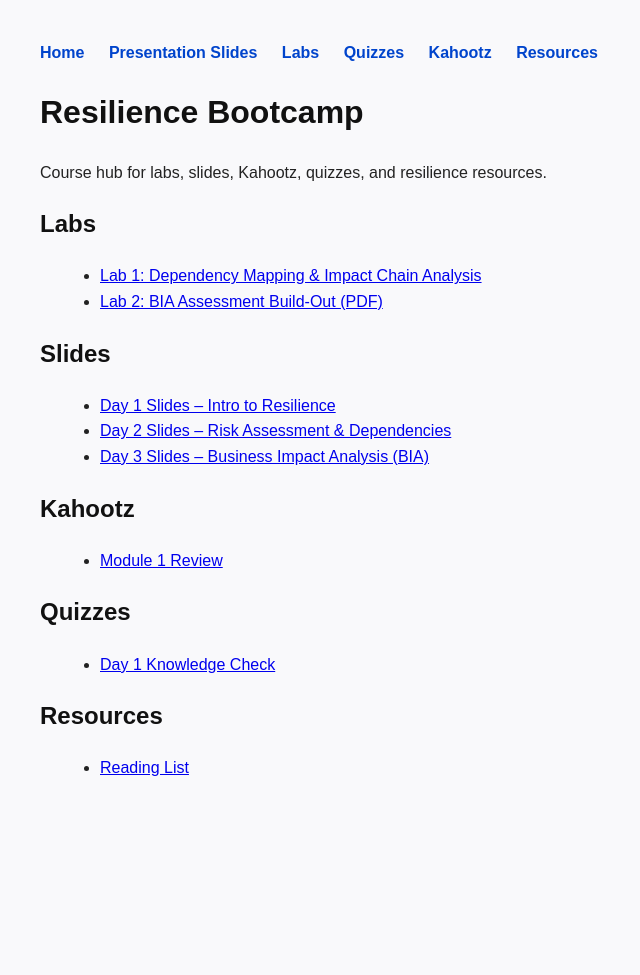
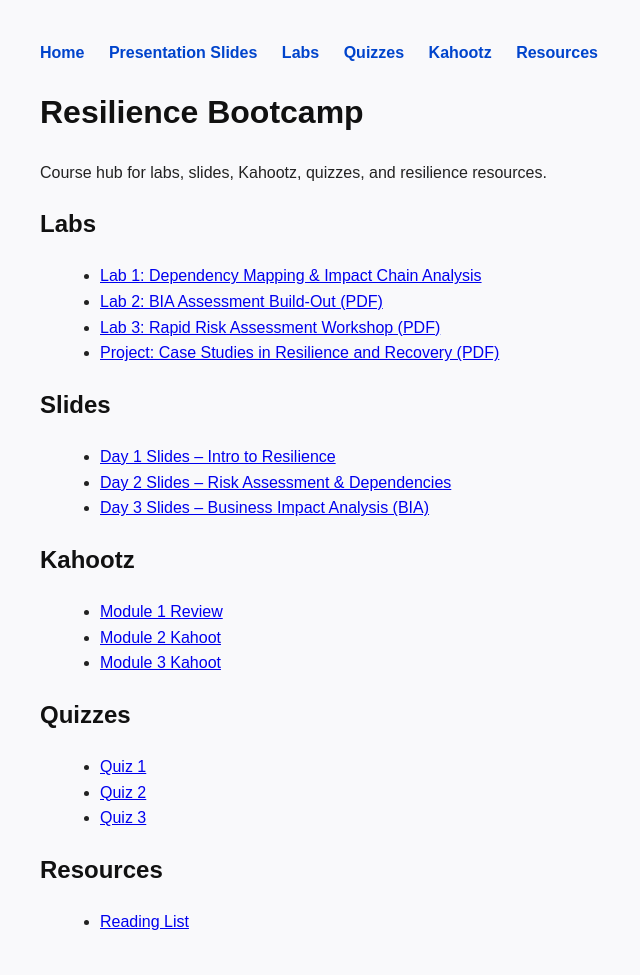
Before and after one commit to andry-collab/resilience-bootcamp, a Jekyll site: the page index.html, which Jekyll copies as it is, in a window 1280 px wide. Shown: the whole page, without its empty margins (0-640 px from the left). Built offline with Jekyll 4.4.1, drawn with Linux system fonts in a browser that asks for light colours; before the commit the page ends 900 px from its top, so only the background shows below that.

Commit message:
Add Lab 3, project case study, and new Kahootz and quiz links

```diff
--- a/index.html
+++ b/index.html
@@ -44,6 +44,8 @@
 <ul>
   <li><a href="labs/lab-01-dependency-mapping-impact.md">Lab 1: Dependency Mapping &amp; Impact Chain Analysis</a></li>
   <li><a href="day3/LAB%202%20_%20BIA%20Assessment%20Build-Out.pdf">Lab 2: BIA Assessment Build-Out (PDF)</a></li>
+  <li><a href="labs/lab-03-rapid-risk-assessment.pdf">Lab 3: Rapid Risk Assessment Workshop (PDF)</a></li>
+  <li><a href="labs/project-case-studies-resilience-recovery.pdf">Project: Case Studies in Resilience and Recovery (PDF)</a></li>
 </ul>
 
   <h2>Slides</h2>
@@ -56,11 +58,15 @@
 <h2>Kahootz</h2>
 <ul>
   <li><a href="kahootz/mod1-review.md">Module 1 Review</a></li>
+  <li><a href="https://create.kahoot.it/share/enter-kahoot-title/6124d482-e122-4187-a298-975cad63ec6c">Module 2 Kahoot</a></li>
+  <li><a href="https://create.kahoot.it/details/bad4499f-580b-4c58-80b5-2709aead50be">Module 3 Kahoot</a></li>
 </ul>
 
 <h2>Quizzes</h2>
 <ul>
-    <li><a href="quizzes/day-01.md">Day 1 Knowledge Check</a></li>
+  <li><a href="quizzes/day-01.md">Quiz 1</a></li>
+  <li><a href="https://www.surveymonkey.com/r/GCVL6Q8">Quiz 2</a></li>
+  <li><a href="https://www.surveymonkey.com/r/H5893JS">Quiz 3</a></li>
 </ul>
 
   <h2>Resources</h2>
```
Also changed, not shown: 2 other files. Lines whose indentation alone changed are shown as unchanged.
